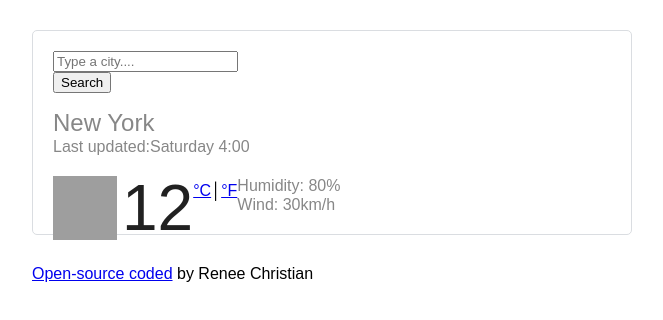
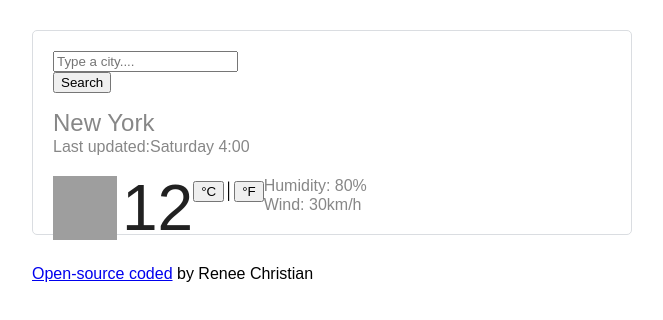
Before and after one commit to Rae40/weather-project-react, a React (Create React App) app: page / in a window 1280 px wide. Shown: the top 320 px of the page, without its empty margins (308-971 px from the left). Built offline with nearby package versions, Linux system fonts and the light colour scheme; grey boxes are pictures that could not be loaded.

Commit message:
Changed unit links to a button in weather.js

```diff
--- a/src/Weather.js
+++ b/src/Weather.js
@@ -55,7 +55,7 @@ export default function Weather() {
             <div className="float-left">
               <strong>{weatherData.temperature}</strong>
               <span className="units">
-                <a href="#">°C</a>│<a href="#">°F</a>
+                <button>°C</button>│<button>°F</button>
               </span>
             </div>
           </div>
```
